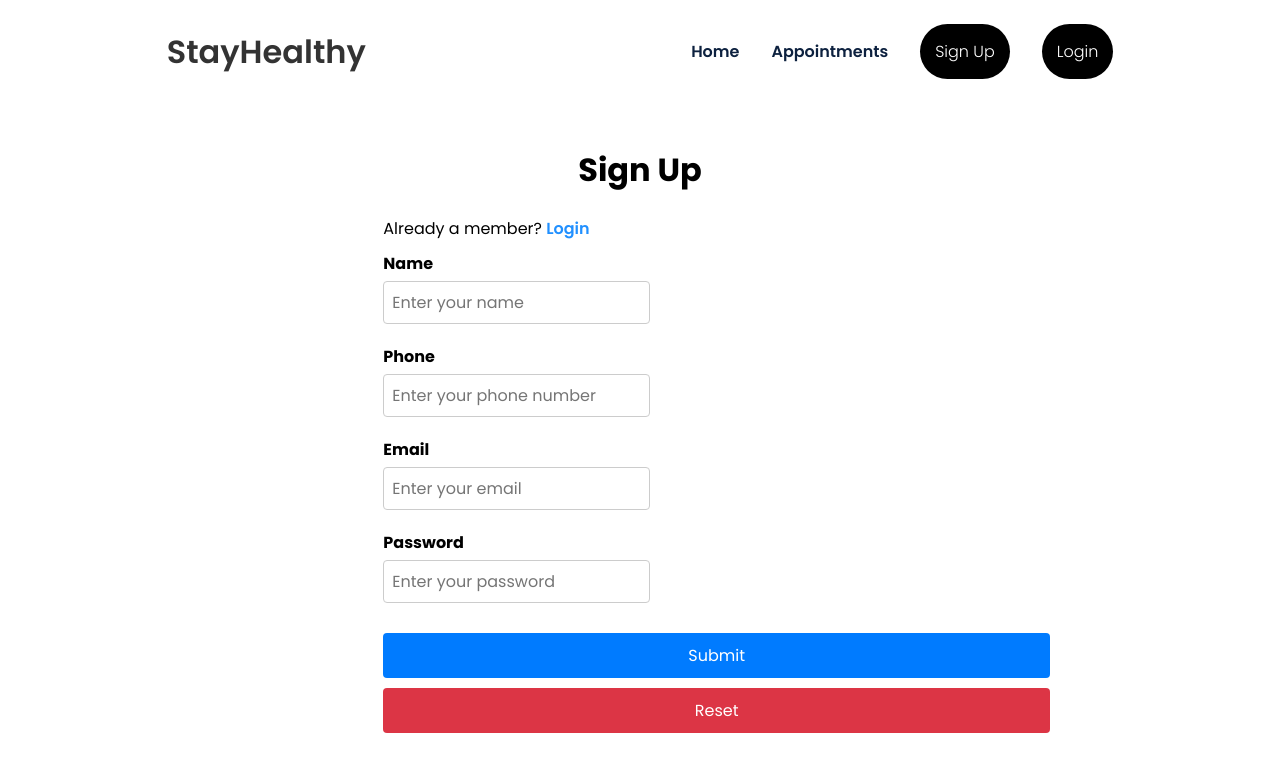
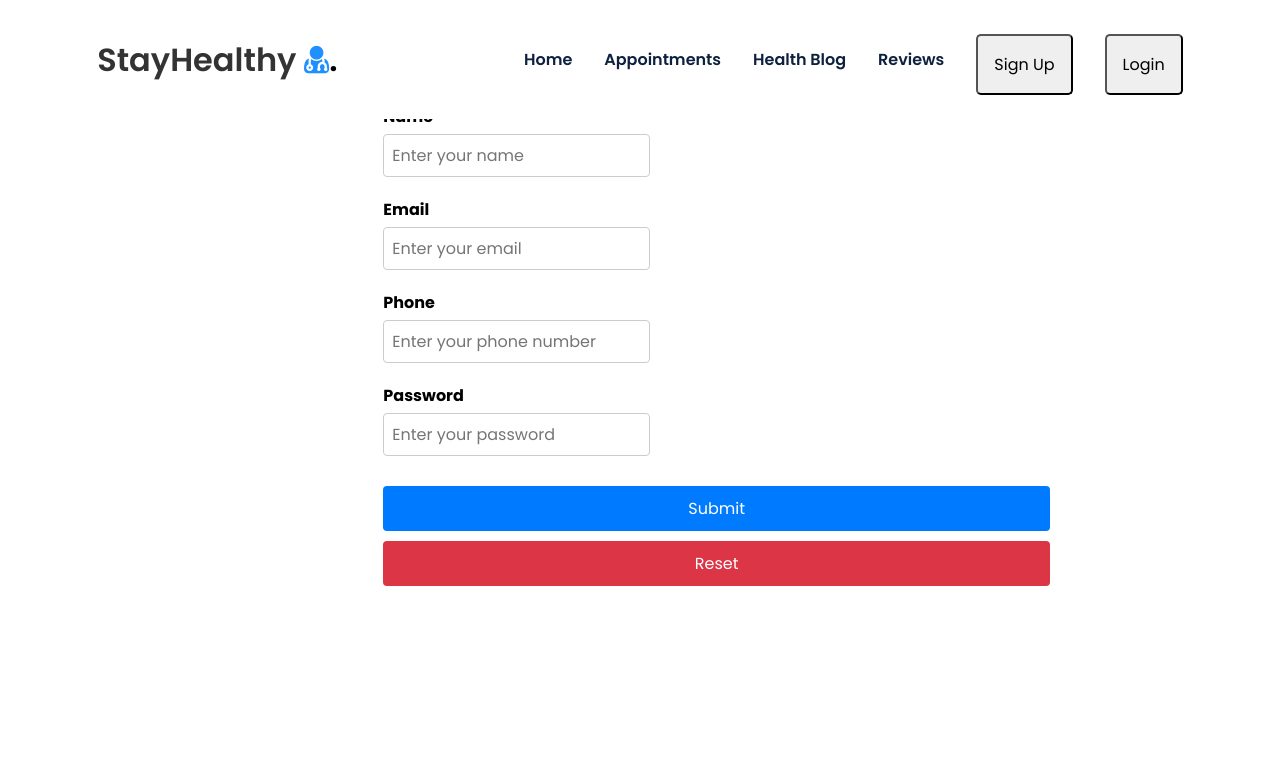
Before and after one commit to Thunder117/test_med_app, a React (Create React App) app: page /Sign_Up in a window 1280 px wide. Shown: the top 772 px of the page. Built offline with nearby package versions, Linux system fonts and the light colour scheme.

Commit message:
added welcome message and logout button

```diff
--- a/src/Components/Navbar/Navbar.js
+++ b/src/Components/Navbar/Navbar.js
@@ -1,33 +1,104 @@
-import { Link } from 'react-router-dom';  // Import the Link component from react-router-dom
+import React, { useEffect, useState } from "react";
+import { Link } from "react-router-dom";
 import "./Navbar.css";
 
-function Navbar() {
-    return(
+const Navbar = () => {
+  const [click, setClick] = useState(false);
+  const [isLoggedIn, setIsLoggedIn] = useState(false);
+  const [username, setUsername] = useState("");
+  const [email, setEmail] = useState("");
+  const [showDropdown, setShowDropdown] = useState(false);
+
+  const handleClick = () => setClick(!click);
+
+  const handleLogout = () => {
+    sessionStorage.removeItem("auth-token");
+    sessionStorage.removeItem("name");
+    sessionStorage.removeItem("email");
+    sessionStorage.removeItem("phone");
+    localStorage.removeItem("doctorData");
+
+    // Remove the reviewFormData from local storage
+    for (let i = 0; i < localStorage.length; i++) {
+      const key = localStorage.key(i);
+      if (key.startsWith("reviewFormData_")) {
+        localStorage.removeItem(key);
+      }
+    }
+
+    setIsLoggedIn(false);
+    setEmail('');
+    window.location.reload();
+  };
+
+  const handleDropdown = () => {
+    setShowDropdown(!showDropdown);
+  };
+
+  useEffect(() => {
+    const storedEmail = sessionStorage.getItem("email");
+    const storedName = sessionStorage.getItem("name");
+
+    if (storedEmail && storedName) {
+      setIsLoggedIn(true);
+      setUsername(storedName); // Use stored name instead of email for the welcome message
+    }
+  }, []);
+
+  return (
     <nav>
       <div className="nav__logo">
-                <Link to="/">StayHealthy</Link> {/* Use Link instead of a */}
+        <Link to="/">
+          StayHealthy <i style={{ color: "#2190FF" }} className="fa fa-user-md"></i>
+        </Link>
+        <span>.</span>
       </div>
-
-            <ul className="nav__links active">
+      <div className="nav__icon" onClick={handleClick}>
+        <i className={click ? "fa fa-times" : "fa fa-bars"}></i>
+      </div>
+      <ul className={click ? "nav__links active" : "nav__links"}>
         <li className="link">
-                    <Link to="/">Home</Link> {/* Use Link instead of a */}
+          <Link to="/">Home</Link>
         </li>
         <li className="link">
-                    <Link to="#">Appointments</Link> {/* Example, can be updated later */}
+          <Link to="/search/doctors">Appointments</Link>
         </li>
         <li className="link">
-                    <Link to="/Sign_Up"> {/* Use Link instead of a */}
-                        <div className="button1">Sign Up</div>
+          <Link to="/healthblog">Health Blog</Link>
+        </li>
+        <li className="link">
+          <Link to="/reviews">Reviews</Link>
+        </li>
+
+        {/* Conditional rendering for logged-in users */}
+        {isLoggedIn ? (
+          <>
+            <li className="link">
+              <span>Welcome, {username}</span> {/* Welcome message */}
+            </li>
+            <li className="link">
+              <button className="btn2" onClick={handleLogout}>
+                Logout
+              </button>
+            </li>
+          </>
+        ) : (
+          <>
+            <li className="link">
+              <Link to="/Sign_Up">
+                <button className="btn1">Sign Up</button>
               </Link>
             </li>
             <li className="link">
-                    <Link to="/Login"> {/* Use Link instead of a */}
-                        <div className="button1">Login</div>
+              <Link to="/Login">
+                <button className="btn1">Login</button>
               </Link>
             </li>
+          </>
+        )}
       </ul>
     </nav>
   );
-}
+};
 
 export default Navbar;
--- a/src/Components/Sign_Up/Sign_Up.js
+++ b/src/Components/Sign_Up/Sign_Up.js
@@ -1,119 +1,129 @@
 import React, { useState } from 'react';
-import "./Sign_Up.css";
+import './Sign_Up.css';
+import { useNavigate } from 'react-router-dom';
+import { API_URL } from '../../config';
 
-function Sign_Up() {
-  const [formData, setFormData] = useState({
-    name: '',
-    phone: '',
-    email: '',
-    password: ''
+// Function component for Sign Up form
+const Sign_Up = () => {
+    // State variables using useState hook
+    const [name, setName] = useState('');
+    const [email, setEmail] = useState('');
+    const [phone, setPhone] = useState('');
+    const [password, setPassword] = useState('');
+    const [showerr, setShowerr] = useState(''); // State to show error messages
+    const navigate = useNavigate(); // Navigation hook from react-router
+
+    // Function to handle form submission
+    const register = async (e) => {
+        e.preventDefault(); // Prevent default form submission
+
+        // API Call to register user
+        const response = await fetch(`${API_URL}/api/auth/register`, {
+            method: "POST",
+            headers: {
+                "Content-Type": "application/json",
+            },
+            body: JSON.stringify({
+                name: name,
+                email: email,
+                password: password,
+                phone: phone,
+            }),
         });
 
-  const [errors, setErrors] = useState({});
+        const json = await response.json(); // Parse the response JSON
 
-  const validateForm = () => {
-    let formErrors = {};
-    const phoneRegex = /^[0-9]{10}$/;  // Simple phone number validation (10 digits)
-    const emailRegex = /^[^\s@]+@[^\s@]+\.[^\s@]+$/;  // Basic email validation
+        if (json.authtoken) {
+            // Store user data in session storage
+            sessionStorage.setItem("auth-token", json.authtoken);
+            sessionStorage.setItem("name", name);
+            sessionStorage.setItem("phone", phone);
+            sessionStorage.setItem("email", email);
 
-    // Check Name
-    if (!formData.name) formErrors.name = "Name is required";
-
-    // Check Phone
-    if (!formData.phone) formErrors.phone = "Phone is required";
-    else if (!phoneRegex.test(formData.phone)) formErrors.phone = "Invalid phone number";
-
-    // Check Email
-    if (!formData.email) formErrors.email = "Email is required";
-    else if (!emailRegex.test(formData.email)) formErrors.email = "Invalid email format";
-
-    // Check Password
-    if (!formData.password) formErrors.password = "Password is required";
-    else if (formData.password.length < 6) formErrors.password = "Password must be at least 6 characters";
-
-    setErrors(formErrors);
-    return Object.keys(formErrors).length === 0;  // Return true if no errors
-  };
-
-  const handleSubmit = (e) => {
-    e.preventDefault();
-    if (validateForm()) {
-      console.log("Form submitted successfully!");
-      // Proceed with form submission logic (e.g., API call)
+            // Redirect user to home page
+            navigate("/");
+            window.location.reload(); // Refresh the page
+        } else {
+            if (json.errors) {
+                for (const error of json.errors) {
+                    setShowerr(error.msg); // Show error messages
+                }
+            } else {
+                setShowerr(json.error);
+            }
         }
     };
 
+    // JSX to render the Sign Up form
     return (
         <div className="container" style={{ marginTop: '5%' }}>
             <div className="signup-grid">
-        <div className="signup-text">
-          <h1>Sign Up</h1>
-        </div>
-        <div className="signup-text1" style={{ textAlign: 'left' }}>
-          Already a member? <span><a href="../Login/Login.html" style={{ color: '#2190FF' }}> Login</a></span>
-        </div>
                 <div className="signup-form">
-          <form onSubmit={handleSubmit}>
+                    <form method="POST" onSubmit={register}>
+                        {/* Name field */}
                         <div className="form-group">
                             <label htmlFor="name">Name</label>
                             <input
+                                value={name}
+                                onChange={(e) => setName(e.target.value)}
                                 type="text"
                                 name="name"
                                 id="name"
-                value={formData.name}
-                onChange={(e) => setFormData({ ...formData, name: e.target.value })}
-                required
                                 className="form-control"
                                 placeholder="Enter your name"
+                                aria-describedby="helpId"
                             />
-              {errors.name && <p className="error">{errors.name}</p>}
                         </div>
 
+                        {/* Email field */}
+                        <div className="form-group">
+                            <label htmlFor="email">Email</label>
+                            <input
+                                value={email}
+                                onChange={(e) => setEmail(e.target.value)}
+                                type="email"
+                                name="email"
+                                id="email"
+                                className="form-control"
+                                placeholder="Enter your email"
+                                aria-describedby="helpId"
+                            />
+                        </div>
+
+                        {/* Phone field */}
                         <div className="form-group">
                             <label htmlFor="phone">Phone</label>
                             <input
+                                value={phone}
+                                onChange={(e) => setPhone(e.target.value)}
                                 type="tel"
                                 name="phone"
                                 id="phone"
-                value={formData.phone}
-                onChange={(e) => setFormData({ ...formData, phone: e.target.value })}
-                required
                                 className="form-control"
                                 placeholder="Enter your phone number"
+                                aria-describedby="helpId"
                             />
-              {errors.phone && <p className="error">{errors.phone}</p>}
                         </div>
 
-            <div className="form-group">
-              <label htmlFor="email">Email</label>
-              <input
-                type="email"
-                name="email"
-                id="email"
-                value={formData.email}
-                onChange={(e) => setFormData({ ...formData, email: e.target.value })}
-                required
-                className="form-control"
-                placeholder="Enter your email"
-              />
-              {errors.email && <p className="error">{errors.email}</p>}
-            </div>
-
+                        {/* Password field */}
                         <div className="form-group">
                             <label htmlFor="password">Password</label>
                             <input
+                                value={password}
+                                onChange={(e) => setPassword(e.target.value)}
                                 type="password"
                                 name="password"
                                 id="password"
-                value={formData.password}
-                onChange={(e) => setFormData({ ...formData, password: e.target.value })}
-                required
                                 className="form-control"
                                 placeholder="Enter your password"
+                                aria-describedby="helpId"
                             />
-              {errors.password && <p className="error">{errors.password}</p>}
                         </div>
 
+                        {/* Display error message if there's any */}
+                        {showerr && <div className="err" style={{ color: 'red' }}>{showerr}</div>}
+
+                        {/* Submit button */}
                         <div className="btn-group">
                             <button type="submit" className="btn btn-primary mb-2 mr-1 waves-effect waves-light">Submit</button>
                             <button type="reset" className="btn btn-danger mb-2 waves-effect waves-light">Reset</button>
@@ -125,4 +135,4 @@
     );
 }
 
-export default Sign_Up;
+export default Sign_Up; // Export the Sign_Up component for use in other components
```
Lines whose indentation alone changed are shown as unchanged.
